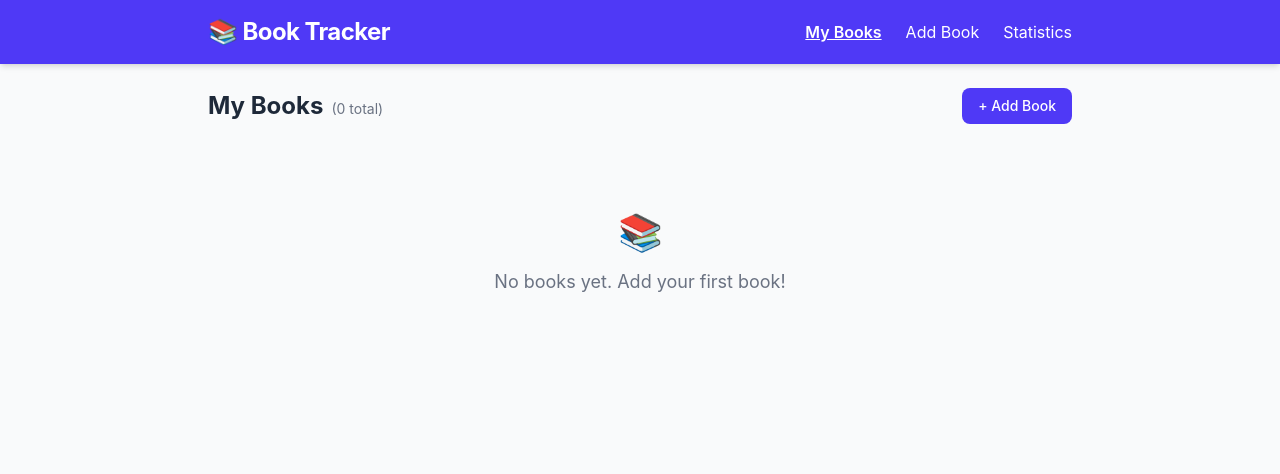
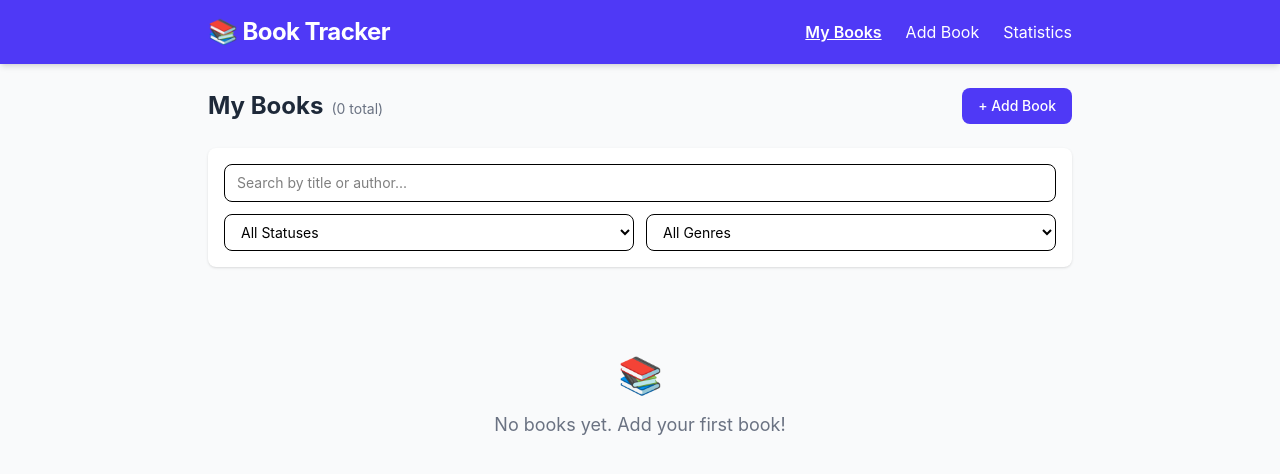
Before and after one commit to Ible-creat/book-tracker, a React (Vite) app: page / in a window 1280 px wide. Shown: the top 474 px of the page. Built offline with nearby package versions, Linux system fonts and the light colour scheme.

Commit message:
Add search and filter by status and genre to Home page

```diff
--- a/src/pages/Home.jsx
+++ b/src/pages/Home.jsx
@@ -2,10 +2,22 @@ import { useState } from 'react'
 import { useBooks } from '../context/BookContext'
 import BookList from '../components/BookList'
 import AddBookForm from '../components/AddBookForm'
+import { STATUSES, GENRES } from '../utils/bookSchema'
 
 function Home() {
   const { books } = useBooks()
   const [showForm, setShowForm] = useState(false)
+  const [search, setSearch] = useState('')
+  const [filterStatus, setFilterStatus] = useState('all')
+  const [filterGenre, setFilterGenre] = useState('all')
+
+  const filteredBooks = books
+    .filter((b) => filterStatus === 'all' || b.status === filterStatus)
+    .filter((b) => filterGenre === 'all' || b.genre === filterGenre)
+    .filter((b) =>
+      b.title.toLowerCase().includes(search.toLowerCase()) ||
+      b.author.toLowerCase().includes(search.toLowerCase())
+    )
 
   return (
     <div>
@@ -31,7 +43,45 @@ function Home() {
         </div>
       )}
 
-      <BookList />
+      <div className="bg-white rounded-lg shadow-sm p-4 mb-6 flex flex-col gap-3">
+        <input
+          type="text"
+          placeholder="Search by title or author..."
+          value={search}
+          onChange={(e) => setSearch(e.target.value)}
+          className="w-full border rounded-lg px-3 py-2 text-sm focus:outline-none focus:ring-2 focus:ring-indigo-400"
+        />
+        <div className="flex gap-3">
+          <select
+            value={filterStatus}
+            onChange={(e) => setFilterStatus(e.target.value)}
+            className="flex-1 border rounded-lg px-3 py-2 text-sm focus:outline-none focus:ring-2 focus:ring-indigo-400"
+          >
+            <option value="all">All Statuses</option>
+            {STATUSES.map((s) => (
+              <option key={s} value={s}>{s}</option>
+            ))}
+          </select>
+          <select
+            value={filterGenre}
+            onChange={(e) => setFilterGenre(e.target.value)}
+            className="flex-1 border rounded-lg px-3 py-2 text-sm focus:outline-none focus:ring-2 focus:ring-indigo-400"
+          >
+            <option value="all">All Genres</option>
+            {GENRES.map((g) => (
+              <option key={g} value={g}>{g}</option>
+            ))}
+          </select>
+        </div>
+      </div>
+
+      {filteredBooks.length === 0 && books.length > 0 && (
+        <p className="text-center text-gray-500 py-8">
+          No books match your search or filter.
+        </p>
+      )}
+
+      <BookList books={filteredBooks} />
     </div>
   )
 }
```
